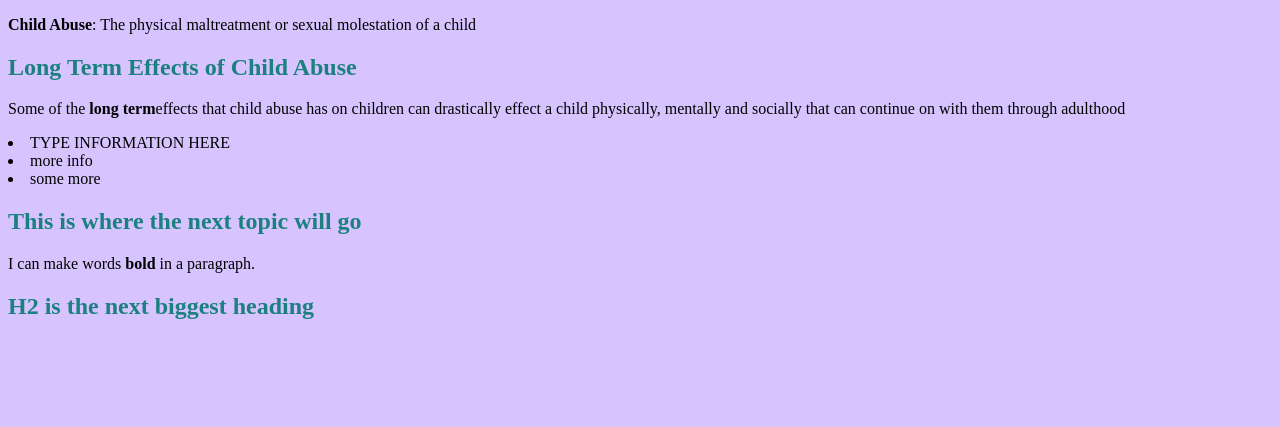
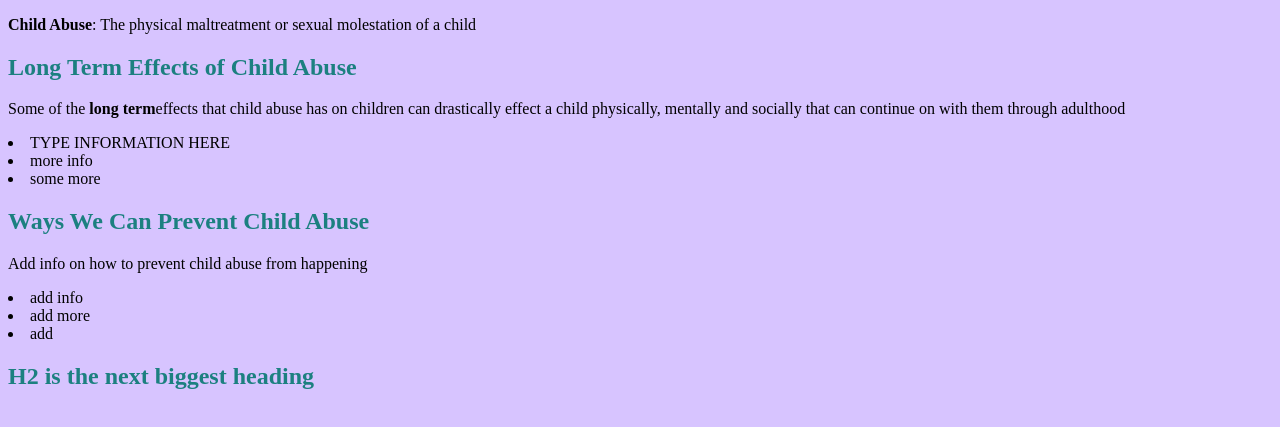
Before and after one commit to jennym7907/check, a plain HTML site: page index.html in a window 1280 px wide. Shown: the part 105-532 px from the top of the page. Drawn offline with Linux system fonts and the light colour scheme.

Commit message:
Update index.html

```diff
--- a/index.html
+++ b/index.html
@@ -18,8 +18,11 @@
 <li>more info</li>
 <li>some more</li>
 
- <h2>This is where the next topic will go</h2>
- <p>I can make words <b>bold</b> in a paragraph.</p>
+ <h2>Ways We Can <b>Prevent</b> Child Abuse</h2>
+ <p>Add info on how to prevent child abuse from happening</p>
+ <li>add info</li>
+ <li>add more</li>
+ <li>add</li>
 
 <h2>H2 is the next biggest heading</h2>
 
```
